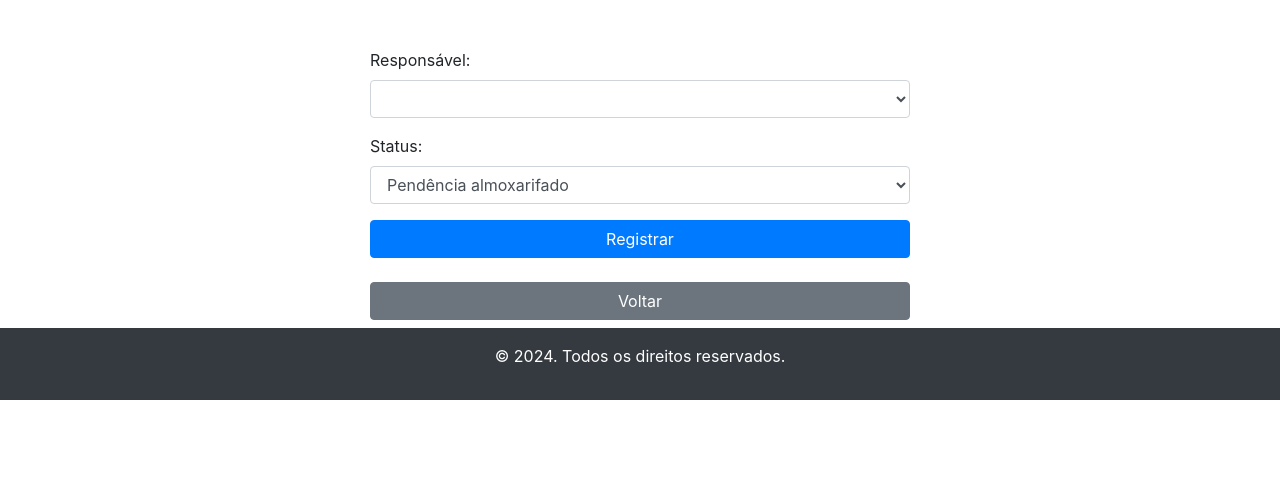
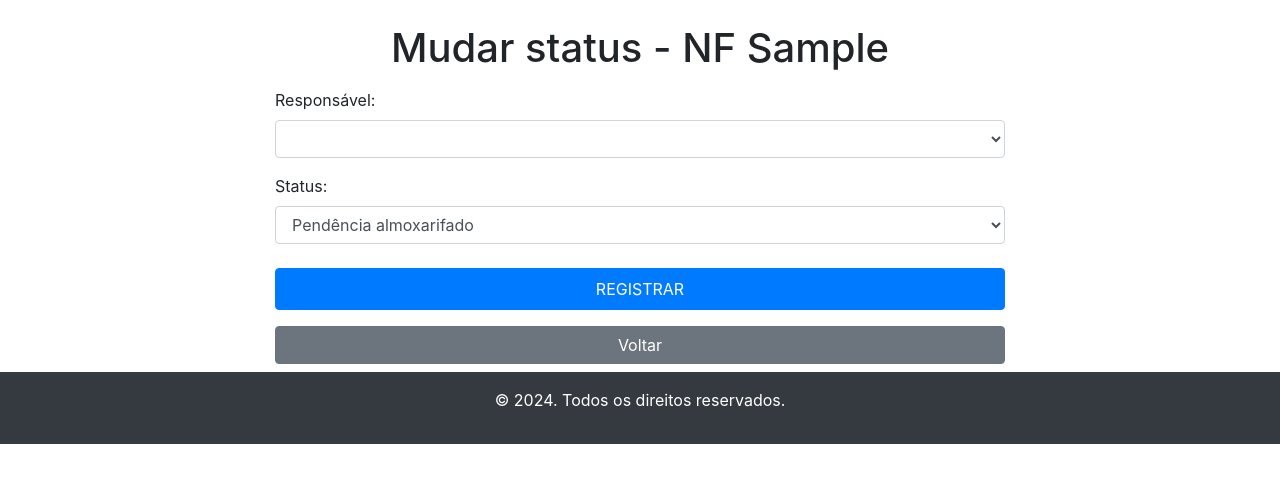
Before and after one commit to vitoroliveirasilva/Recebimento, a Flask app: template Recebimento/templates/logic/mudar_status.html in a window 1280 px wide. Shown: the part 56-539 px from the top of the page. Run offline with Flask 3, Linux system fonts and the light colour scheme; tables that the repository leaves empty hold one stand-in row (values such as "Sample post"); the template is opened without the code that fills it: values that come from a table or form of the project are taken from there, most other values are stand-ins (such as "Sample title", 1, 10 or a date in 2020); lists and menus that the app fills with data are empty; some libraries are stand-ins or nearby versions.

Commit message:
FIX - Styling edits html

```diff
--- a/Recebimento/templates/edit/centro.html
+++ b/Recebimento/templates/edit/centro.html
@@ -34,8 +34,10 @@
                     {% endfor %}
                 </select>
             </div>
-            <button type="submit" class="btn btn-primary">Atualizar</button>
+            <div class="form-group mt-2 d-flex">
+                <button type="submit" class="btn btn-primary flex-grow-1 py-2" style="text-transform: uppercase;">Atualizar</button>
+            </div>
         </form>
-        <a href="/tabela-centros" class="btn btn-secondary mt-3">Voltar</a>
+        <a href="/tabela-centros" class="btn btn-secondary btn-block mt-3">Voltar</a>
     </div>
 {% endblock %}
--- a/Recebimento/templates/edit/filial.html
+++ b/Recebimento/templates/edit/filial.html
@@ -26,8 +26,10 @@
                 <label for="nome">Nome:</label>
                 <input type="text" class="form-control" name="nome" value="{{ filial.nome }}" required>
             </div>
-            <button type="submit" class="btn btn-primary">Atualizar</button>
+            <div class="form-group mt-2 d-flex">
+                <button type="submit" class="btn btn-primary flex-grow-1 py-2" style="text-transform: uppercase;">Atualizar</button>
+            </div>
         </form>
-        <a href="/tabela-filiais" class="btn btn-secondary mt-3">Voltar</a>
+        <a href="/tabela-filiais" class="btn btn-secondary btn-block mt-3">Voltar</a>
     </div>
 {% endblock %}
--- a/Recebimento/templates/edit/responsavel.html
+++ b/Recebimento/templates/edit/responsavel.html
@@ -76,9 +76,11 @@
                 </div>
                 {% endfor %}
             </div>
-            <button type="submit" class="btn btn-primary">Atualizar</button>
+            <div class="form-group mt-2 d-flex">
+                <button type="submit" class="btn btn-primary flex-grow-1 py-2" style="text-transform: uppercase;">Atualizar</button>
+            </div>
         </form>
-        <a href="/tabela-responsaveis" class="btn btn-secondary mt-3">Voltar ao menu</a>
+        <a href="/tabela-responsaveis" class="btn btn-secondary btn-block mt-3">Voltar ao menu</a>
     </div>
     <script>
         document.getElementById('alterar_senha').addEventListener('change', function() {
--- a/Recebimento/templates/logic/mudar_status.html
+++ b/Recebimento/templates/logic/mudar_status.html
@@ -1,12 +1,12 @@
 {% extends "base.html" %}
 
 {% set title = "Mudar status" %}
-{% set header = "Mudar status - NF " + nf %}
 
 {% block content %}
     <div class="container">
-        <div class="row justify-content-center mt-5">
-            <div class="col-sm-12 col-md-8 col-lg-6">
+        <h1 class="form-group text-center mt-4">Mudar status - NF {{ nf }}</h1>
+        <div class="row justify-content-center">
+            <div class="col-sm-12 col-md-8 col-lg-8">
                 <!-- Seção para exibir mensagens flash -->
                 {% with messages = get_flashed_messages(with_categories=true) %}
                     {% if messages %}
@@ -39,10 +39,11 @@
                             <option value="NF finalizada">NF finalizada</option>
                         </select>
                     </div>
-                    <button type="submit" class="btn btn-primary btn-block">Registrar</button>
+                    <div class="form-group mt-4 d-flex">
+                        <button type="submit" class="btn btn-primary flex-grow-1 py-2" style="text-transform: uppercase;">Registrar</button>
+                    </div>
                 </form>
-                <br>
-                <a href="/" class="btn btn-secondary btn-block">Voltar</a>
+                <a href="/" class="btn btn-secondary btn-block mt-3"">Voltar</a>
             </div>
         </div>
     </div>
--- a/Recebimento/utils/generic_utils.py
+++ b/Recebimento/utils/generic_utils.py
@@ -1,5 +1,5 @@
 from sqlalchemy.exc import SQLAlchemyError
-
+from flask import flash
 
 def record_exists(model, **kwargs):
     return model.query.filter_by(**kwargs).first() is not None
@@ -14,8 +14,8 @@ def delete_record(record, db):
         return False
 
 def extract_from_key(key, start, end):
-    if len(key) != 44:
-        raise ValueError("A chave de acesso deve ter 44 dígitos.")
+    '''if len(key) != 44:
+        flash("A chave de acesso deve ter 44 dígitos.", "Erro:")'''
     return key[start:end]
 
 def commit_or_rollback(db):
```
Also changed, not shown: Recebimento/templates/logic/estorno.html (+5 -4 lines), Recebimento/templates/logic/recebimento.html (+11 -8 lines), instance/database.db.
